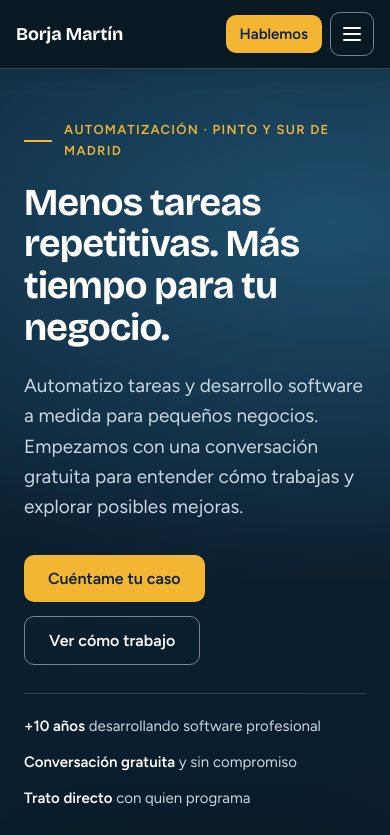
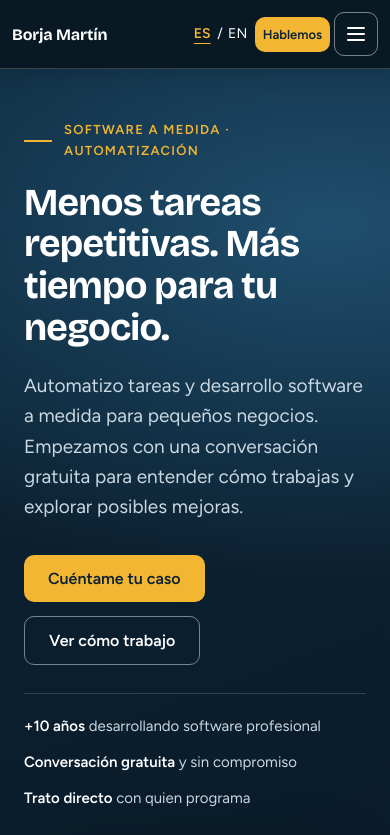
Before and after one commit to bmartinh39/automations, a plain HTML site: page publicar/es/index.html in a window 390 px wide. Shown: the top 835 px of the page. Drawn offline with nearby package versions, Linux system fonts and the light colour scheme.

Commit message:
Add language switch and update Spanish service tagline

```diff
--- a/publicar/assets/css/styles.css
+++ b/publicar/assets/css/styles.css
@@ -46,6 +46,10 @@ a{color:inherit}
 .menu-toggle[aria-expanded="true"] .menu-icon{display:none}
 .menu-toggle[aria-expanded="true"] .close-icon{display:block}
 .menu-toggle:hover{background:rgba(255,255,255,.08)}
+.language-switch{display:flex;align-items:center;gap:2px;flex-shrink:0;font-size:14px}
+.language-switch a{display:inline-flex;align-items:center;justify-content:center;min-width:30px;min-height:44px;border-radius:4px;text-decoration:none}
+.language-switch a:hover{text-decoration:underline;text-underline-offset:5px}
+.language-switch a[aria-current="page"]{color:var(--accent);font-weight:600;text-decoration:underline;text-underline-offset:5px}
 .btn{display:inline-block;background:var(--accent);color:var(--accent-ink);font:600 16px var(--body);padding:14px 24px;border-radius:10px;text-decoration:none;border:0;cursor:pointer;transition:transform .15s,box-shadow .15s}
 .btn:hover{transform:translateY(-2px);box-shadow:0 8px 22px rgba(242,182,50,.35)}
 .btn.sm{padding:10px 18px;font-size:15px}
@@ -262,5 +266,9 @@ footer .wrap{display:flex;flex-wrap:wrap;gap:12px 28px;justify-content:space-bet
   .nav .wrap{padding-inline:16px}
   .nav .brand{font-size:18px}
   .nav .btn.sm{padding:10px 14px;white-space:nowrap;flex-shrink:0}
+  .nav .wrap:has(.language-switch){gap:4px;padding-inline:12px}
+  .nav:has(.language-switch) .brand{font-size:16px}
+  .nav:has(.language-switch) .btn.sm{font-size:13px;padding-inline:8px}
+  .language-switch a{min-width:26px}
 }
 @media (prefers-reduced-motion:reduce){.flow{animation:none}html{scroll-behavior:auto}.btn{transition:none}}
--- a/publicar/es/index.html
+++ b/publicar/es/index.html
@@ -30,6 +30,11 @@
       <li><a href="#metodo">Cómo trabajo</a></li>
       <li><a href="#faq">Preguntas</a></li>
     </ul></nav>
+    <div class="language-switch" role="group" aria-label="Idioma">
+      <a href="../es/" lang="es" hreflang="es" aria-label="Español" aria-current="page">ES</a>
+      <span aria-hidden="true">/</span>
+      <a href="../en/" lang="en" hreflang="en" aria-label="English">EN</a>
+    </div>
     <a class="btn sm" href="#contacto">Hablemos</a>
   </div>
 </header>
@@ -38,7 +43,7 @@
 <section class="hero" aria-labelledby="hero-title">
   <div class="wrap">
     <div>
-      <p class="eyebrow">Automatización · Pinto y sur de Madrid</p>
+      <p class="eyebrow">Software a medida · Automatización</p>
       <h1 id="hero-title">Menos tareas repetitivas. Más tiempo para tu negocio.</h1>
       <p class="lead">Automatizo tareas y desarrollo software a medida para pequeños negocios. Empezamos con una conversación gratuita para entender cómo trabajas y explorar posibles mejoras.</p>
       <div class="cta-row">
```
Also changed, not shown: publicar/en/index.html (+5 -0 lines).
